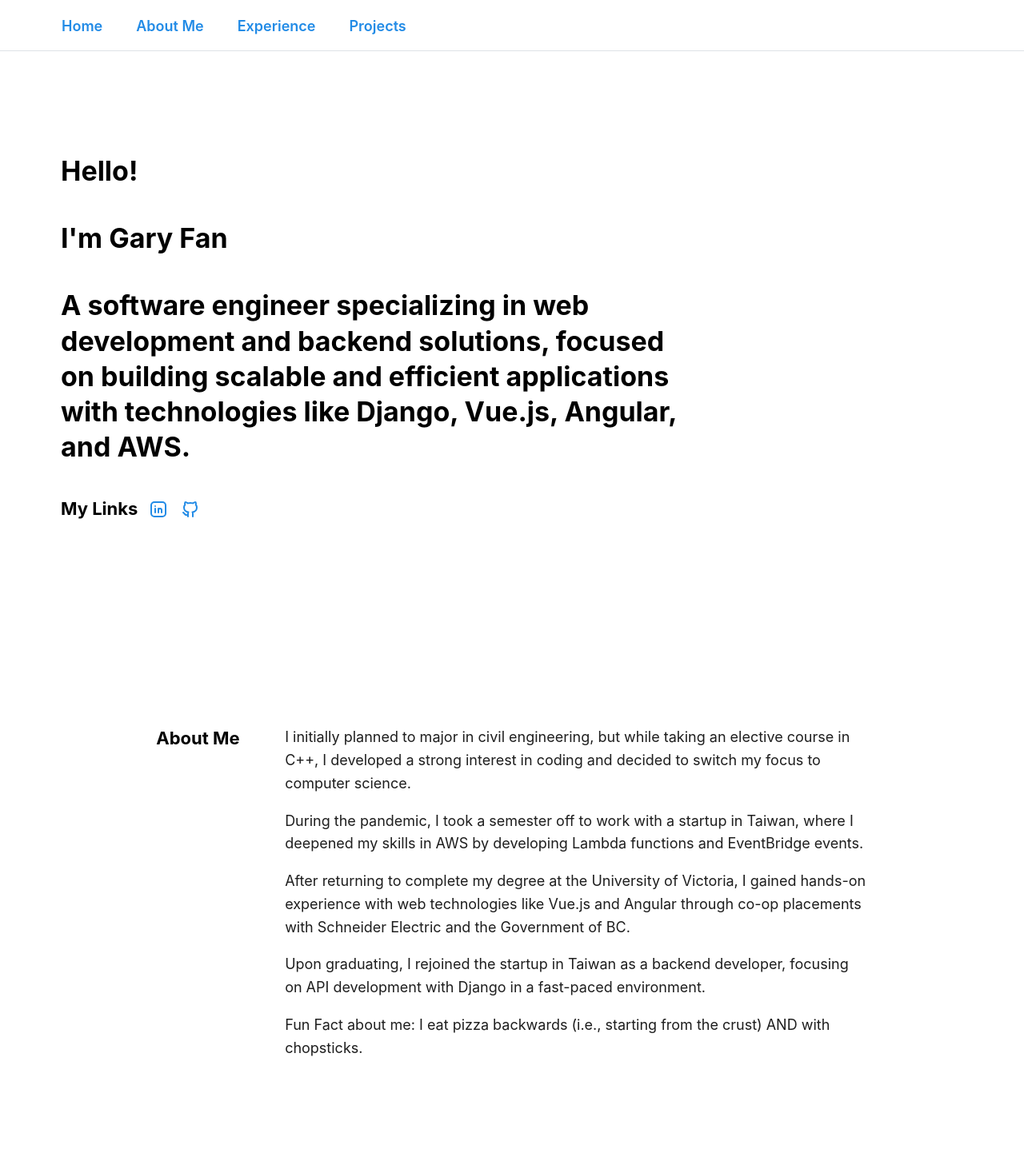
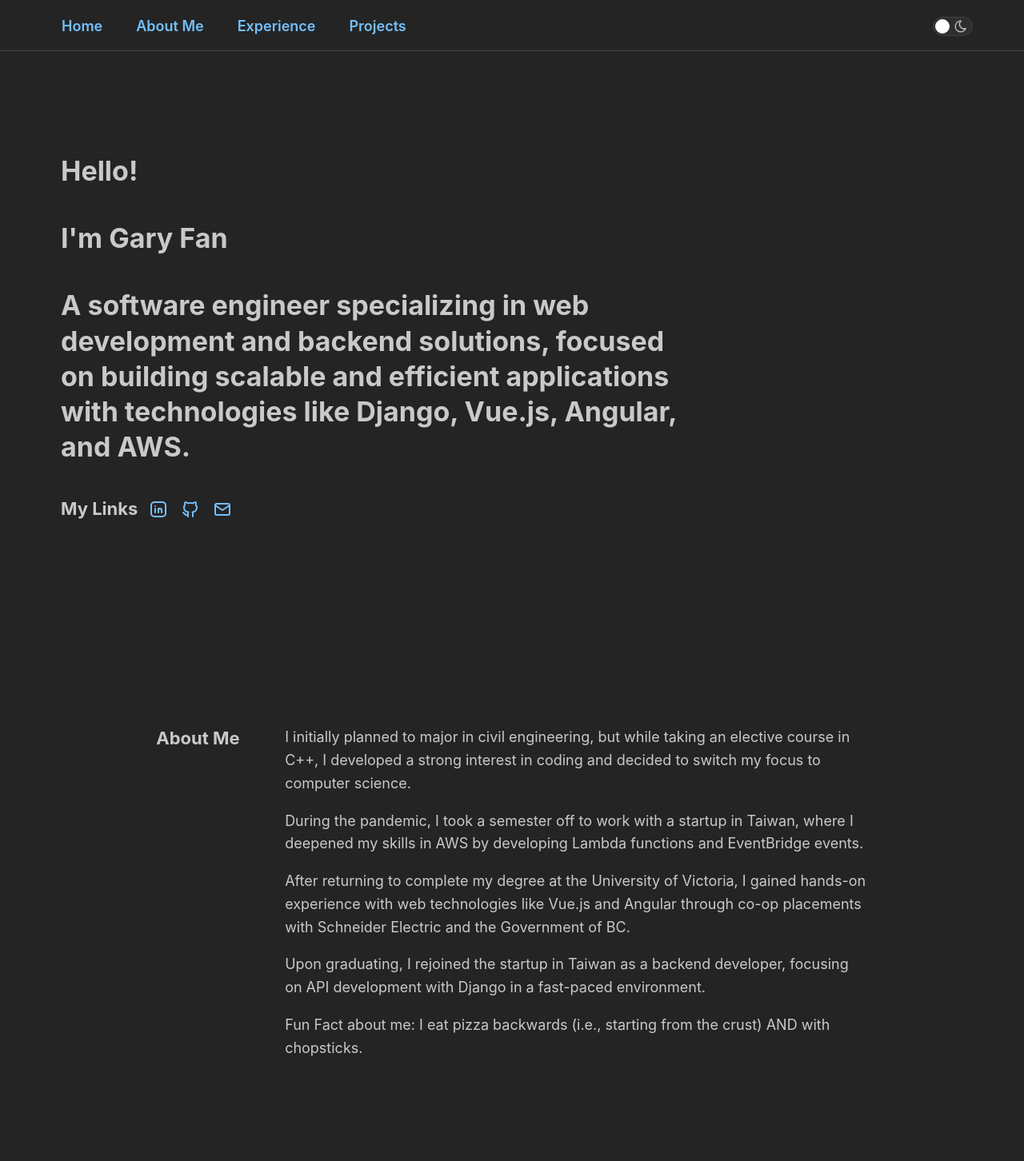
Before and after one commit to garyfan1/my_first_react, a React (Vite) app: page / in a window 1280 px wide. Shown: the top 1452 px of the page at 80% size. Built offline with nearby package versions, Linux system fonts and the light colour scheme.

Commit message:
add dark theme

```diff
--- a/index.html
+++ b/index.html
@@ -2,7 +2,7 @@
 <html lang="en">
   <head>
     <meta charset="UTF-8" />
-    <link rel="icon" type="image/svg+xml" href="/vite.svg" />
+    <link rel="icon" type="image/svg+xml" href="/letter-g.png" />
     <meta name="viewport" content="width=device-width, initial-scale=1.0" />
     <title>Gary Fan</title>
   </head>
--- a/src/App.tsx
+++ b/src/App.tsx
@@ -15,6 +15,7 @@ import Experience from "./sections/experience";
 import Projects from "./sections/projects";
 import MyHeader from "./header";
 import { useScrollIntoView } from "@mantine/hooks";
+import Footer from "./sections/footer";
 
 function App() {
   const theme = createTheme({
@@ -24,18 +25,6 @@ function App() {
     },
     fontSizes: {
       md: rem(18)
-    },
-    components: {
-      Text: Text.extend({
-        defaultProps: {
-          c: "#1E1E1E",
-        },
-      }),
-      ListItem: ListItem.extend({
-        defaultProps: {
-          c: "#1E1E1E",
-        },
-      }),
     },
   });
 
@@ -57,7 +46,7 @@ function App() {
   };
 
   return (
-    <MantineProvider theme={theme}>
+    <MantineProvider theme={theme} defaultColorScheme="dark">
       <AppShell header={{ height: 64 }} padding={{ base: 32, lg: 64 }}>
         <AppShell.Header>
           <MyHeader
@@ -77,6 +66,7 @@ function App() {
           <Space h={128} />
           <Projects ref={projectsRef} />
           <Space h={128} />
+          <Footer/>
         </AppShell.Main>
       </AppShell>
     </MantineProvider>
--- /dev/null
+++ b/src/assets/info.json
@@ -0,0 +1,5 @@
+{
+    "email": "garyfanincanada@gmail.com",
+    "github": "https://github.com/garyfan1",
+    "linkedin": "https://www.linkedin.com/in/garyfanincanada/"
+}
--- a/src/components/timeline.tsx
+++ b/src/components/timeline.tsx
@@ -24,7 +24,7 @@ const Timeline = ({ start_date, end_date }: TimelineProps) => {
             style={{
               height: "100%",
               width: "2px",
-              backgroundColor: "var(--mantine-color-dark-6)",
+              backgroundColor: "var(--mantine-color-dark-text)",
               borderRadius: "10px",
             }}
           ></span>
--- a/src/header.tsx
+++ b/src/header.tsx
@@ -1,13 +1,23 @@
-import { Group, Button } from "@mantine/core";
+import { Group, Button, Flex, Switch, useMantineColorScheme } from "@mantine/core";
 import { useWindowScroll } from "@mantine/hooks";
+import { IconMoon, IconSun } from "@tabler/icons-react";
+import { flushSync } from "react-dom";
 
 const MyHeader = ({ ...props }) => {
   const { scrollToAboutMe, scrollToExperience, scrollToProjects } = props;
   const [_, scrollTo] = useWindowScroll();
+  const {toggleColorScheme} = useMantineColorScheme();
 
   return (
     <>
-      <Group ml={0} pt={16} pl={{ base: 32, lg: 64 }}>
+      <Flex
+        ml={0}
+        pt={16}
+        px={{ base: 32, lg: 64 }}
+        justify="space-between"
+        align="center"
+      >
+        <Group>
           <Button
             size="compact-lg"
             onClick={() => scrollTo({ y: 0 })}
@@ -37,6 +47,15 @@ const MyHeader = ({ ...props }) => {
             Projects
           </Button>
         </Group>
+
+        <Switch
+          defaultChecked={false}
+          size="md"
+          onLabel={<IconSun size="18px" />}
+          offLabel={<IconMoon size="18px" />}
+          onChange={toggleColorScheme}
+        />
+      </Flex>
     </>
   );
 };
--- /dev/null
+++ b/src/sections/footer.tsx
@@ -0,0 +1,43 @@
+import { Button, Grid, Group } from "@mantine/core";
+import info from "../assets/info.json";
+
+const Footer = () => {
+  return (
+    <>
+      <Grid justify="flex-end">
+        <Grid.Col span="content">
+          <Group>
+            <Button
+              variant="transparent"
+              size="compact-lg"
+              component="a"
+              href={info.linkedin}
+              target="_blank"
+            >
+              LinkedIn
+            </Button>
+            <Button
+              variant="transparent"
+              size="compact-lg"
+              component="a"
+              href={info.github}
+              target="_blank"
+            >
+              GitHub
+            </Button>
+            <Button
+              variant="transparent"
+              size="compact-lg"
+              component="a"
+              href={"mailto: "+info.linkedin}
+            >
+              Email
+            </Button>
+          </Group>
+        </Grid.Col>
+      </Grid>
+    </>
+  );
+};
+
+export default Footer;
--- a/src/sections/hello.tsx
+++ b/src/sections/hello.tsx
@@ -1,16 +1,25 @@
 import { ActionIcon, Container, Flex, Group, Title } from "@mantine/core";
-import { IconBrandGithub, IconBrandLinkedin } from "@tabler/icons-react";
+import {
+  IconBrandGithub,
+  IconBrandLinkedin,
+  IconMail,
+} from "@tabler/icons-react";
+import info from "../assets/info.json";
 const Hello = () => {
   return (
     <>
       <Flex justify="flex-start">
         <Container w="70%" pl={12} ml={0}>
-      <Title mb={40} order={1}>Hello!</Title>
-      <Title mb={40} order={1}>I'm Gary Fan</Title>
+          <Title mb={40} order={1}>
+            Hello!
+          </Title>
+          <Title mb={40} order={1}>
+            I'm Gary Fan
+          </Title>
           <Title mb={40} order={1}>
             A software engineer specializing in web development and backend
-        solutions, focused on building scalable and efficient applications with
-        technologies like Django, Vue.js, Angular, and AWS.
+            solutions, focused on building scalable and efficient applications
+            with technologies like Django, Vue.js, Angular, and AWS.
           </Title>
         </Container>
       </Flex>
@@ -20,7 +29,7 @@ const Hello = () => {
         <ActionIcon
           variant="transparent"
           component="a"
-        href="https://www.linkedin.com/in/garyfanincanada/"
+          href={info.linkedin}
           target="_blank"
         >
           <IconBrandLinkedin />
@@ -29,10 +38,18 @@ const Hello = () => {
         <ActionIcon
           variant="transparent"
           component="a"
-        href="https://www.linkedin.com/in/garyfanincanada/"
+          href={info.github}
           target="_blank"
         >
           <IconBrandGithub />
+        </ActionIcon>
+
+        <ActionIcon
+          variant="transparent"
+          component="a"
+          href={"mailto: " + info.email}
+        >
+          <IconMail />
         </ActionIcon>
       </Group>
     </>
```
Also changed, not shown: public/letter-g.png (added). Lines whose indentation alone changed are shown as unchanged.
